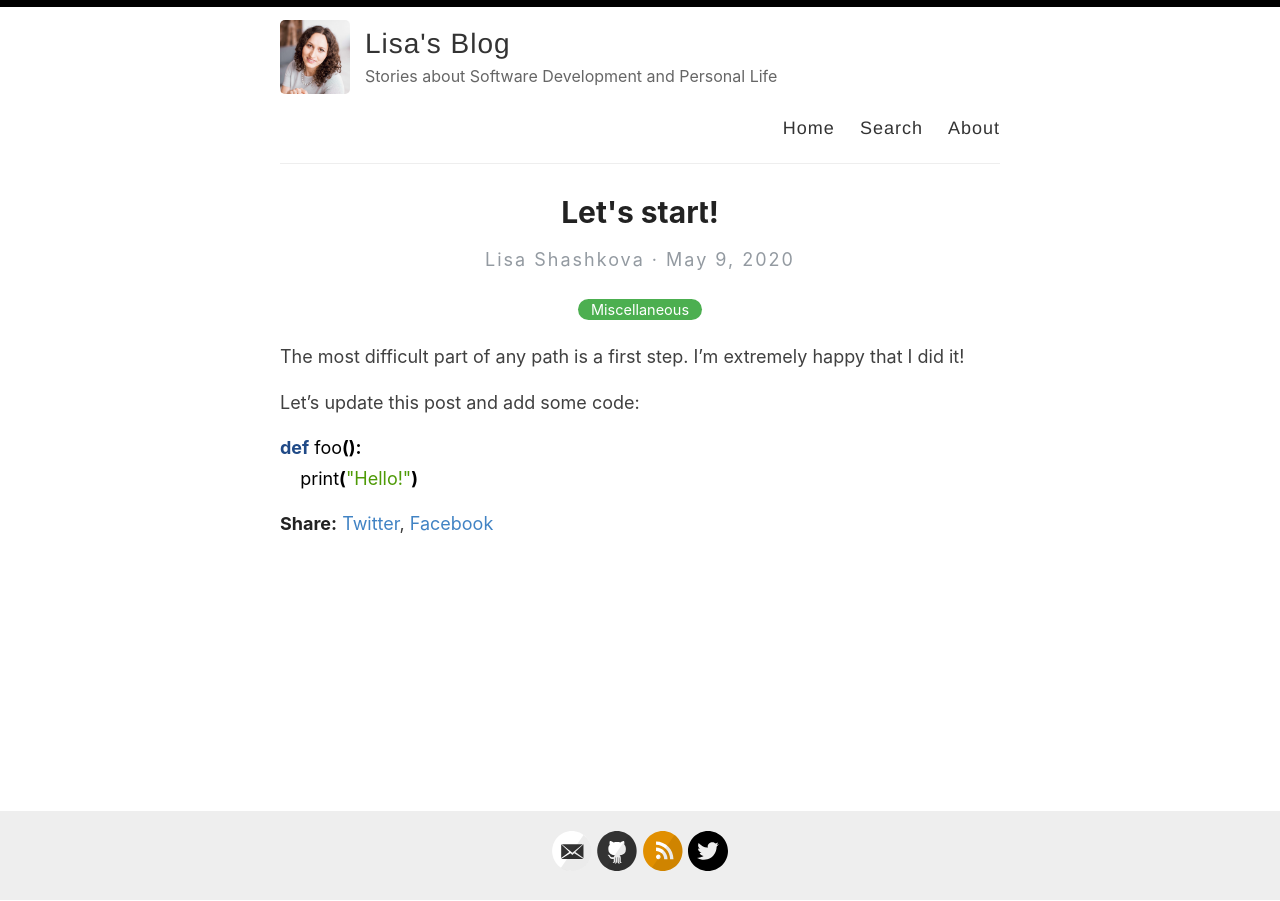
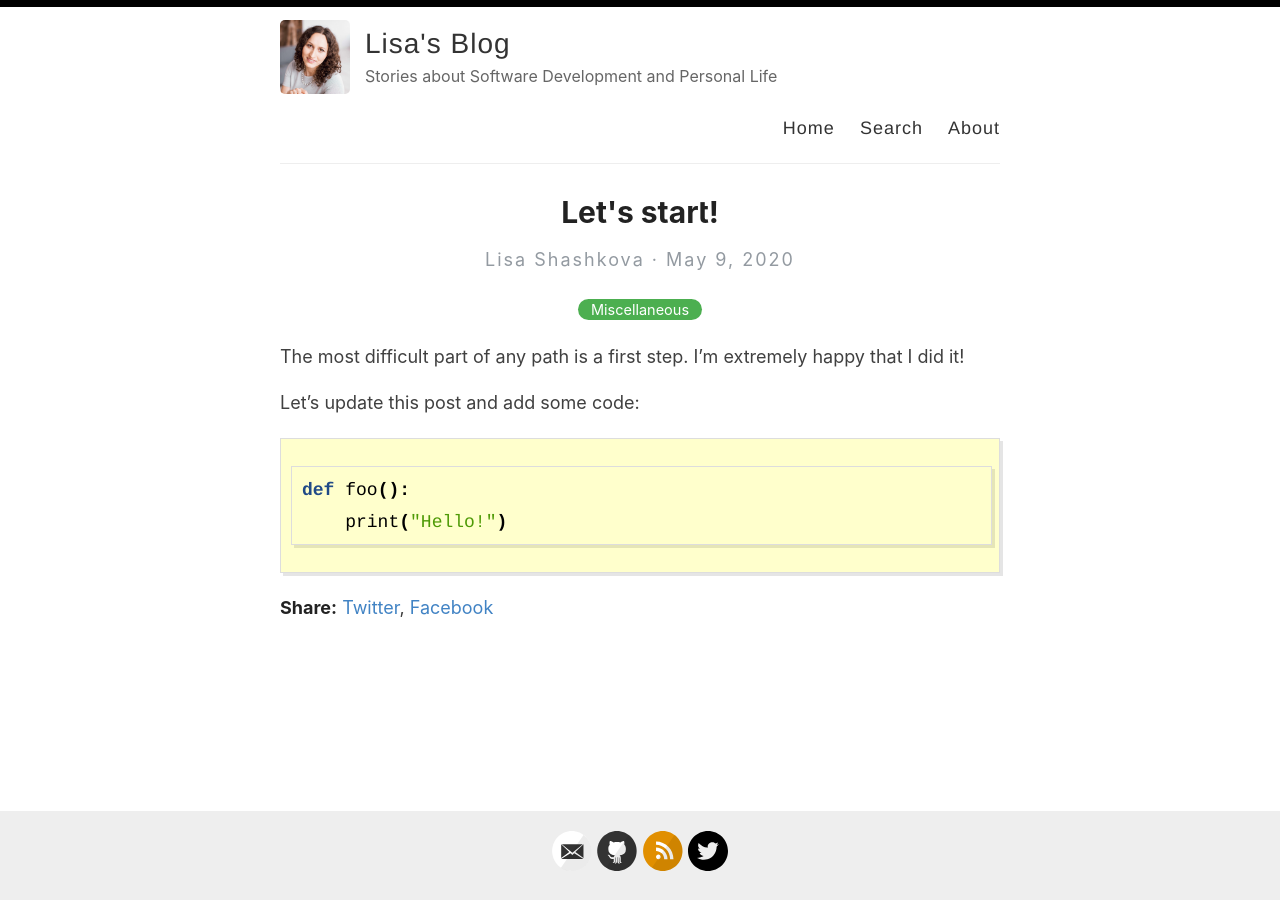
Before and after one commit to Elizaveta239/elizaveta239.github.io, a Jekyll site: the page built from _posts/2020-05-09-lets-start.md, in a window 1280 px wide. Built offline with Jekyll 4.4.1, drawn with Linux system fonts in a browser that asks for light colours.

Commit message:
Change background

```diff
--- a/_sass/_autumn.scss
+++ b/_sass/_autumn.scss
@@ -1,3 +1,18 @@
+.highlight {
+  background-color: #ffffcc;
+  padding: 7px 7px 7px 10px;
+  border: 1px solid #ddd;
+  -moz-box-shadow: 3px 3px rgba(0,0,0,0.1);
+  -webkit-box-shadow: 3px 3px rgba(0,0,0,0.1);
+  box-shadow: 3px 3px rgba(0,0,0,0.1);
+  margin: 20px 0 20px 0;
+  overflow: scroll;
+}
+
+code {
+  font-family:'Bitstream Vera Sans Mono','Courier', monospace;
+}
+
 .highlight .hll { background-color: #ffffcc }
 .highlight .c { color: #8f5902; font-style: italic } /* Comment */
 .highlight .err { color: #a40000; border: 1px solid #ef2929 } /* Error */
```
